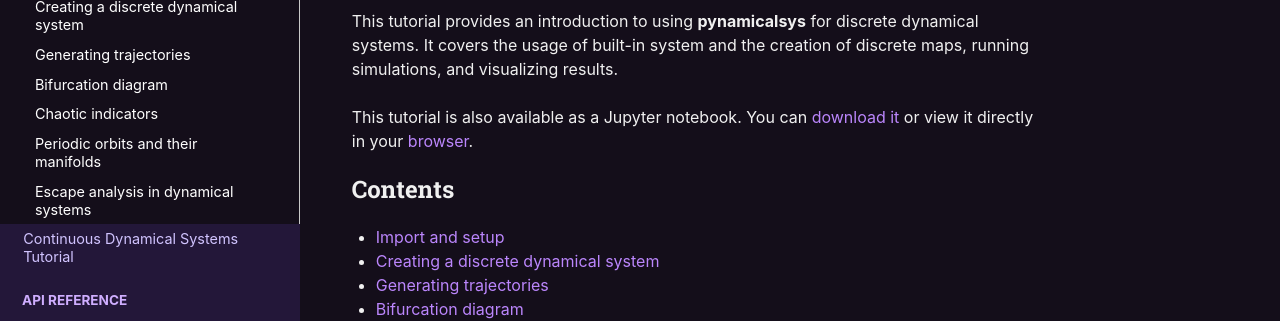
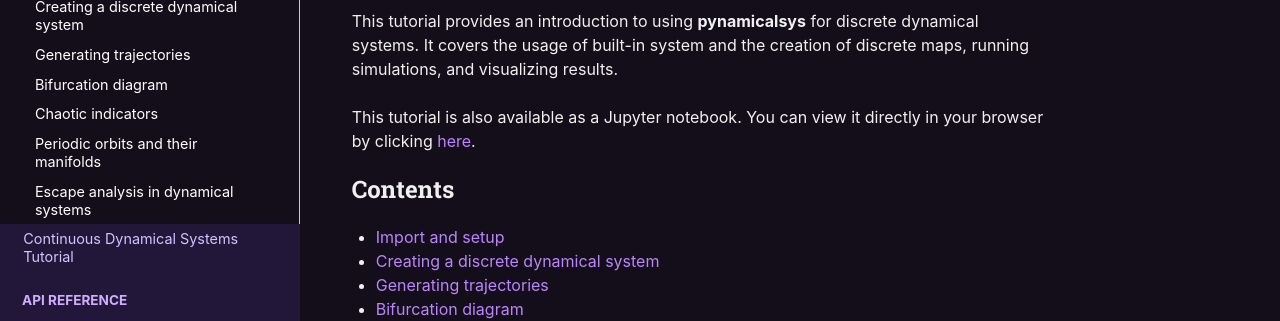
Before and after one commit to mrolims/pynamicalsys, a Sphinx documentation site: the page built from docs/source/dds_tutorial.rst, in a window 1280 px wide. Shown: the part 152-473 px from the top of the page. Built offline with Sphinx 7.4.7 and the Read the Docs theme 3.1.0, drawn with Linux system fonts in a browser that asks for light colours; the version number could not be read and is left out.

Commit message:
Fix typos

```diff
--- a/docs/source/cds_creating_ds.rst
+++ b/docs/source/cds_creating_ds.rst
@@ -17,7 +17,7 @@
 
     ['lorenz system']
 
-For example, you can create the 86 Lorenz system, given by:
+For example, you can create the 63 Lorenz system, given by:
 
 .. math::
 
--- a/docs/source/cds_tutorial.rst
+++ b/docs/source/cds_tutorial.rst
@@ -3,7 +3,7 @@
 
 This tutorial provides an introduction to using **pynamicalsys** for continuous dynamical systems. It covers the usage of built-in system and the creation of custom systems, running simulations, and visualizing results.
 
-This tutorial is also available as a Jupyter notebook. You can `download it <_static/continuous_dynamical_system_tutorial.ipynb>`_ or view it directly in your `browser <https://github.com/mrolims/pynamicalsys/blob/main/docs/source/_static/continuous_dynamical_system_tutorial.ipynb>`_.
+This tutorial is also available as a Jupyter notebook. You can view it directly in your browser clicking `here <https://github.com/mrolims/pynamicalsys/blob/main/docs/source/_static/continuous_dynamical_system_tutorial.ipynb>`_.
 
 .. toctree::
    :maxdepth: 1
--- a/docs/source/citation.rst
+++ b/docs/source/citation.rst
@@ -13,7 +13,7 @@
       archivePrefix={arXiv},
       primaryClass={nlin.CD},
       url={https://arxiv.org/abs/2506.14044},
-}
+    }
 
 
 Publications Using **pynamicalsys**
--- a/docs/source/dds_tutorial.rst
+++ b/docs/source/dds_tutorial.rst
@@ -3,7 +3,7 @@
 
 This tutorial provides an introduction to using **pynamicalsys** for discrete dynamical systems. It covers the usage of built-in system and the creation of discrete maps, running simulations, and visualizing results.
 
-This tutorial is also available as a Jupyter notebook. You can `download it <_static/discrete_dynamical_system_tutorial.ipynb>`_ or view it directly in your `browser <https://github.com/mrolims/pynamicalsys/blob/main/docs/source/_static/discrete_dynamical_system_tutorial.ipynb>`_.
+This tutorial is also available as a Jupyter notebook. You can view it directly in your browser by clicking `here <https://github.com/mrolims/pynamicalsys/blob/main/docs/source/_static/discrete_dynamical_system_tutorial.ipynb>`_.
 
 .. toctree::
    :maxdepth: 1
--- a/docs/source/quickstart.rst
+++ b/docs/source/quickstart.rst
@@ -91,7 +91,7 @@
         \dot{z} &= xy - \beta z.
     \end{align*}
 
-For this example, we are going to use the same parameters Lorenz used in his original paper in 1986: :math:`\sigma = 10`, :math:`\sigma = 28`, and :math:`\beta = 8/3`. The system exhibit chaotic behavior for this set of parameters.
+For this example, we are going to use the same parameters Lorenz used in his original paper in 1963: :math:`\sigma = 10`, :math:`\sigma = 28`, and :math:`\beta = 8/3`. The system exhibit chaotic behavior for this set of parameters.
 
 To create the continuous-time dynamical system object, we need to instanciate the :py:class:`ContinuousDynamicalSystem <pynamicalsys.core.continuous_dynamical_systems.ContinuousDynamicalSystem>` class using the `model` parameter, since the Lorenz system is built-in within this class:
 
```
